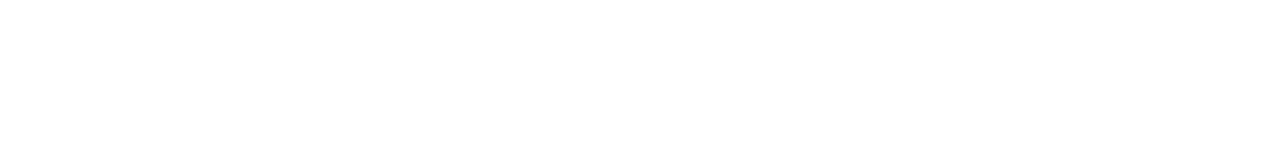
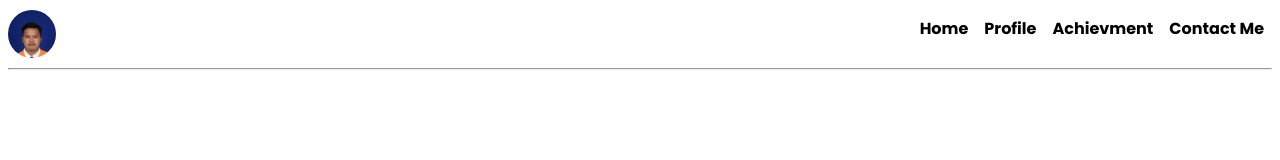
Before and after one commit to revou-fundamental-course/19-aug-24-MuhammadRumii, a plain HTML site: page index.html in a window 1280 px wide. Drawn offline with Linux system fonts and the light colour scheme; files that its build step writes are made by us from their sources.

Commit message:
config tugas mini project

```diff
--- a/css/style.css
+++ b/css/style.css
@@ -0,0 +1,49 @@
+body {
+    font-family: 'Poppins', sans-serif;
+}
+
+/* Header style */
+nav {
+    display: flex;
+    align-items: center;
+    justify-content: space-between;
+}
+
+.logo-icon {
+    height: 48px;
+    width: 48px;
+    background-image: url(/img/profil.jpg);
+    background-size: cover;
+    border-radius: 50%;
+}
+
+.nav-container {
+    display: flex;
+}
+
+.nav-item {
+    text-decoration: none;
+    font-size: 16px;
+    font-weight: bold;
+    padding: 8px;
+    color: black;
+
+
+}
+
+.nav-item:hover {
+    color: gray;
+}
+
+.nav-item::after {
+    content: '';
+    display: block;
+    padding-bottom: 0.5rem;
+    border-bottom: 0.2rem solid gray;
+    transform: scaleX(0);
+    transition: 0.2s linear;
+}
+
+.nav-item:hover::after {
+    transform: scaleX(0.5);
+}
--- a/index.html
+++ b/index.html
@@ -4,7 +4,31 @@
     <meta charset="UTF-8" />
     <meta name="viewport" content="width=device-width, initial-scale=1.0" />
     <title>Document</title>
-    <link rel="stylesheet" href="style.css" />
+    <!-- Fonts -->
+    <link rel="preconnect" href="https://fonts.googleapis.com" />
+    <link rel="preconnect" href="https://fonts.gstatic.com" crossorigin />
+    <link
+      href="https://fonts.googleapis.com/css2?family=Poppins:ital,wght@0,100;0,200;0,300;0,400;0,500;0,600;0,700&display=swap"
+      rel="stylesheet"
+    />
+    <link rel="stylesheet" href="css/style.css" />
   </head>
-  <body></body>
+  <body>
+    <!-- Header -->
+    <nav>
+      <header>
+        <div class="logo-icon"></div>
+      </header>
+
+      <section class="nav-container">
+        <a href="#" class="nav-item">Home</a>
+        <a href="#" class="nav-item">Profile</a>
+        <a href="#" class="nav-item">Achievment</a>
+        <a href="#" class="nav-item">Contact Me</a>
+      </section>
+    </nav>
+    <hr />
+
+    <main></main>
+  </body>
 </html>
```
Also changed, not shown: img/profil.jpg (added).
